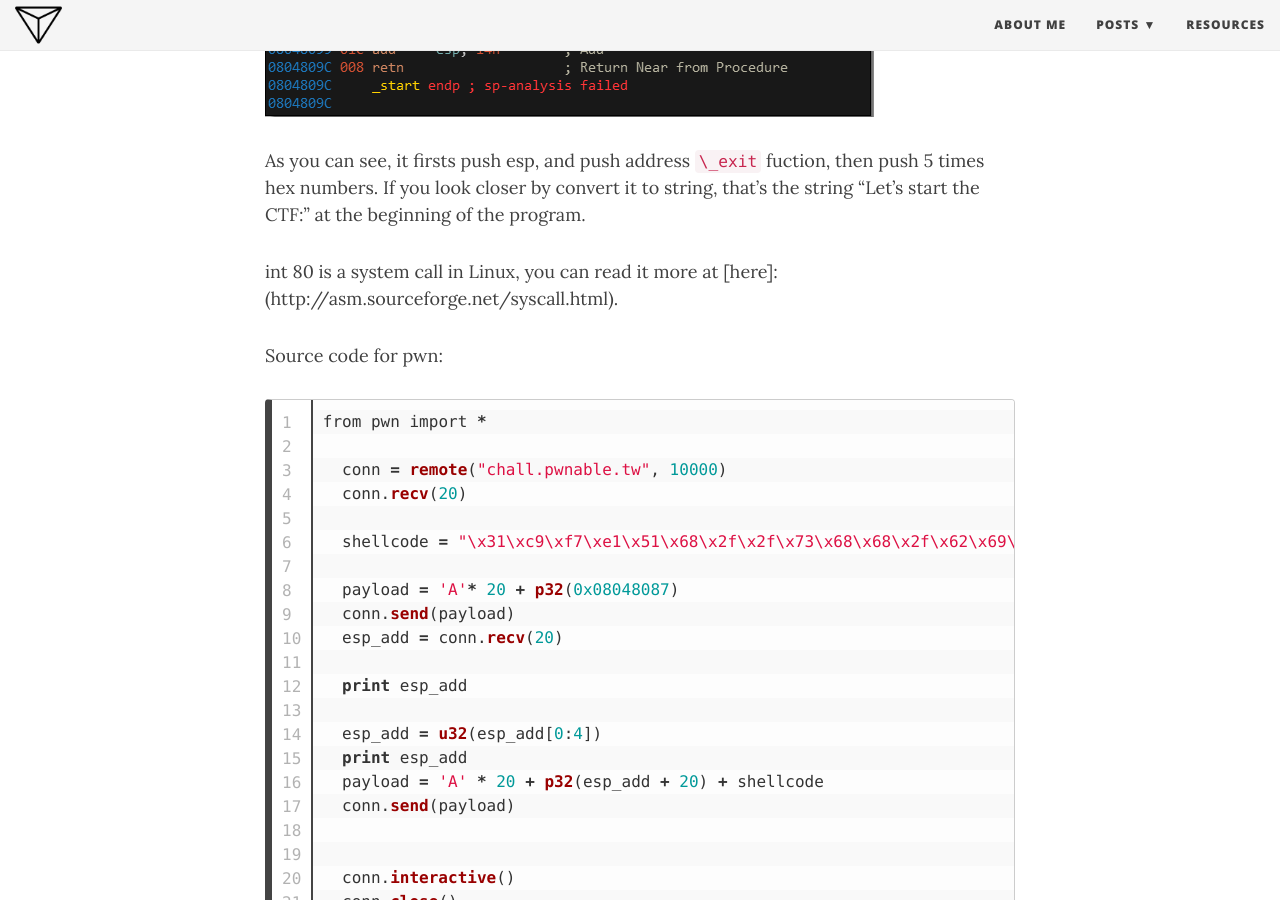
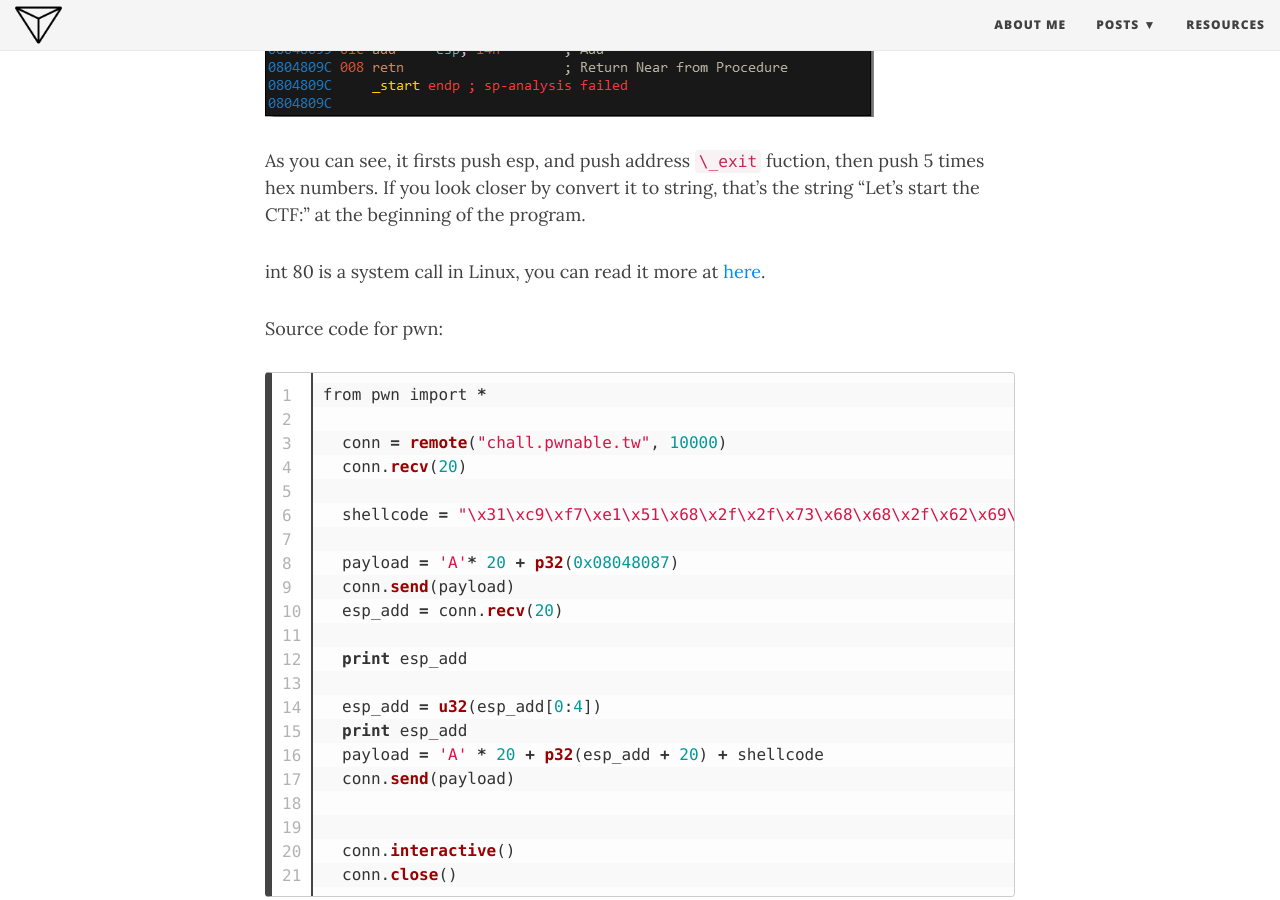
Before and after one commit to Delt-A/delt-a.github.io, a Jekyll site: the page built from _posts/2019-04-08-pwnable-tw-start.md, in a window 1280 px wide and 900 px high, scrolled down 778 px. Built offline with Jekyll 4.4.1, drawn with Linux system fonts in a browser that asks for light colours; nearby versions of some CDN libraries.

Commit message:
Update 2019-04-08-pwnable-tw-start.md

```diff
--- a/_posts/2019-04-08-pwnable-tw-start.md
+++ b/_posts/2019-04-08-pwnable-tw-start.md
@@ -14,7 +14,7 @@ It's a .elf file. Now we should open disassembler like IDA Pro.
 
 As you can see, it firsts push esp, and push address `\_exit` fuction, then push 5 times hex numbers. If you look closer by convert it to string, that's the string "Let's start the CTF:" at the beginning of the program.
 
-int 80 is a system call in Linux, you can read it more at [here]: (http://asm.sourceforge.net/syscall.html).
+int 80 is a system call in Linux, you can read it more at [here](http://asm.sourceforge.net/syscall.html).
 
 
 Source code for pwn:
```
